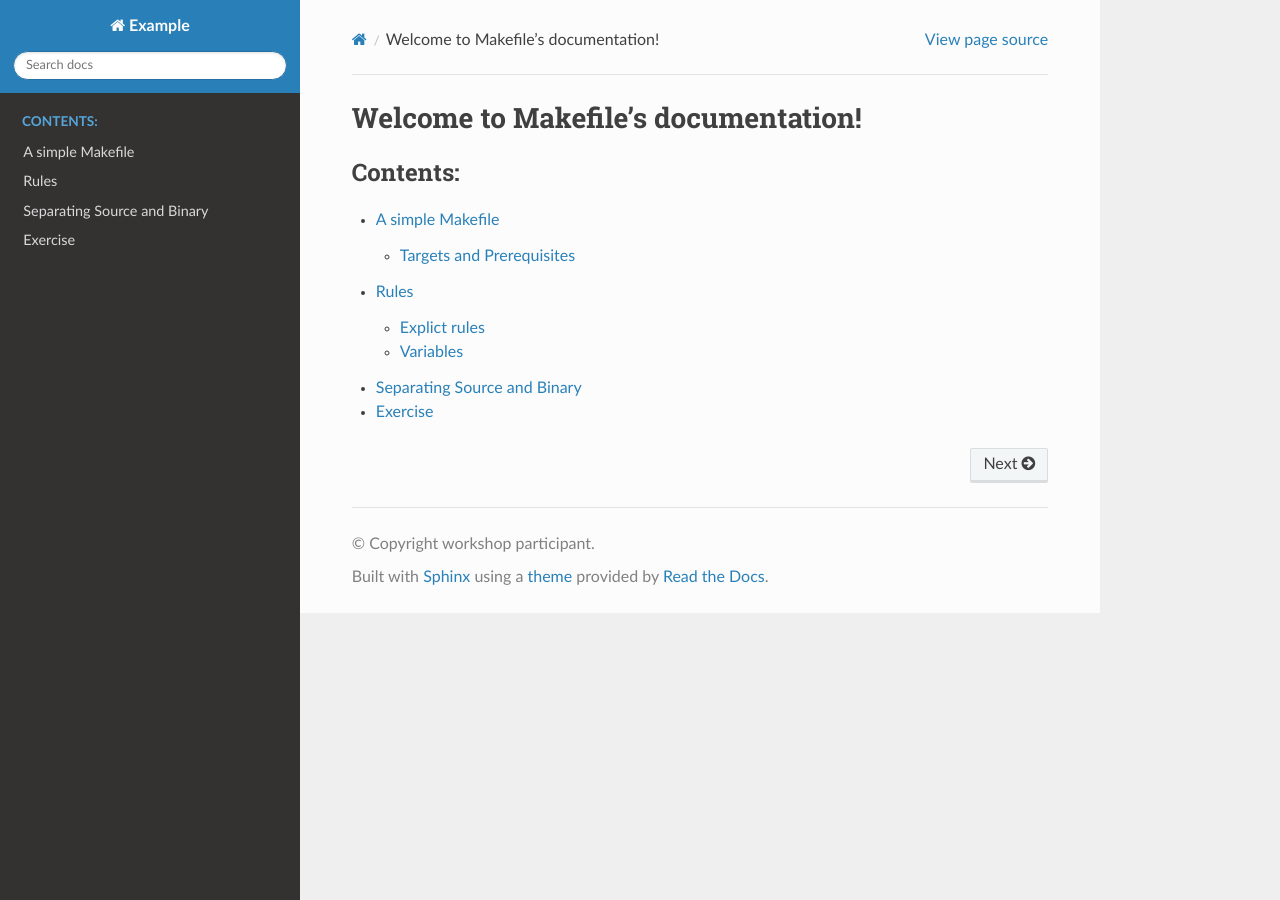
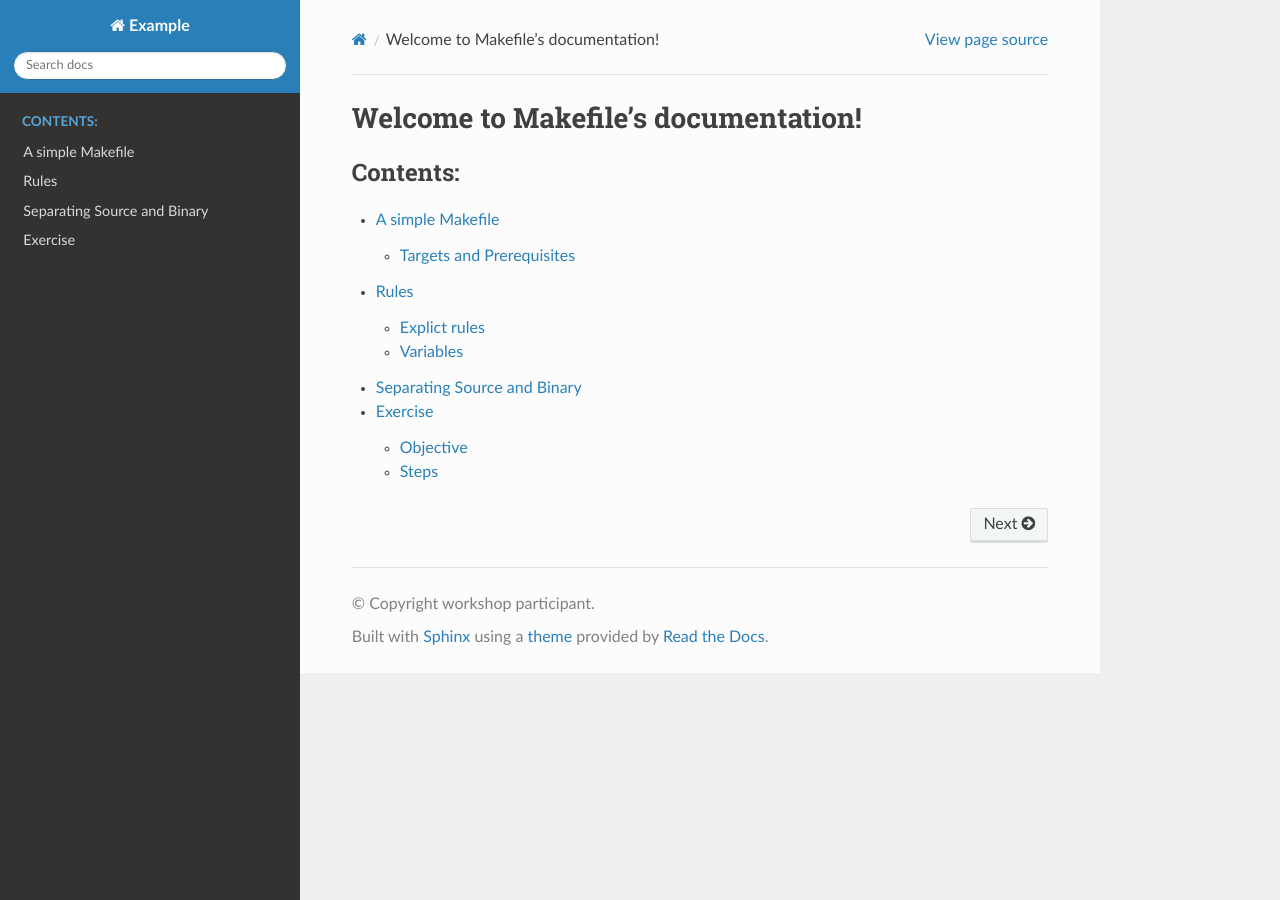
Before and after one commit to coderefinery/make-lesson, a Sphinx documentation site: the page built from doc/index.rst, in a window 1280 px wide. Built offline with Sphinx 7.4.7 and the Read the Docs theme 2.0.0, drawn with Linux system fonts in a browser that asks for light colours.

Commit message:
Removed directives.
{objectives} and {exercise} directives were removed because the rendered HTML
page was empty.

`````diff
--- a/doc/exercise.md
+++ b/doc/exercise.md
@@ -1,24 +1,23 @@
 # Exercise
 
-```{objectives}
+## Objective
 - To try out the `make` command on different makefiles.
-```
 
-````{exercise}
+## Steps
 In this exercise we will execute `make` on different makefiles.
 You will also edit an Makefile and try to create your own Makefile.
 
-** Step 1: Logon on to a Linux system like Dardel
-** Step 2: Go to [makefile-examples](https://github.com/coderefinery/makefile-examples) repository
+**Step 1**: Logon on to a Linux system like Dardel
+**Step 2**: Go to [makefile-examples](https://github.com/coderefinery/makefile-examples) repository
 and clone the repository to your user space on the Linux system.
-** Step 3: Change to the subdirectory `make-examples`, list the files. You will see that there is
+**Step 3**: Change to the subdirectory `make-examples`, list the files. You will see that there is
 4 makefile examples in the repository:
 ```sh
 git clone https://github.com/coderefinery/makefile-examples.git
 cd makefile-examples
 ls
 ```
-** Step 4: Change to subdirectory `example_1` and execute make. You will see that `make` executes
+**Step 4**: Change to subdirectory `example_1` and execute make. You will see that `make` executes
 the command to build the executable. Test the executable and then remove it.
 ```sh
 cd example_1
@@ -26,7 +25,6 @@ make
 ./hello.exe
 rm hello.exe
 ```
-** Step 5: Introduce an error in the `example_1` makefile. Open the `Makefile` in an editor and
+**Step 5**: Introduce an error in the `example_1` makefile. Open the `Makefile` in an editor and
 replace the tab in front of the command for the target with spaces. Save the file and execute
 `make` again. This time you get an error:Makefile:2: *** missing separator.  Stop.
-````
`````
